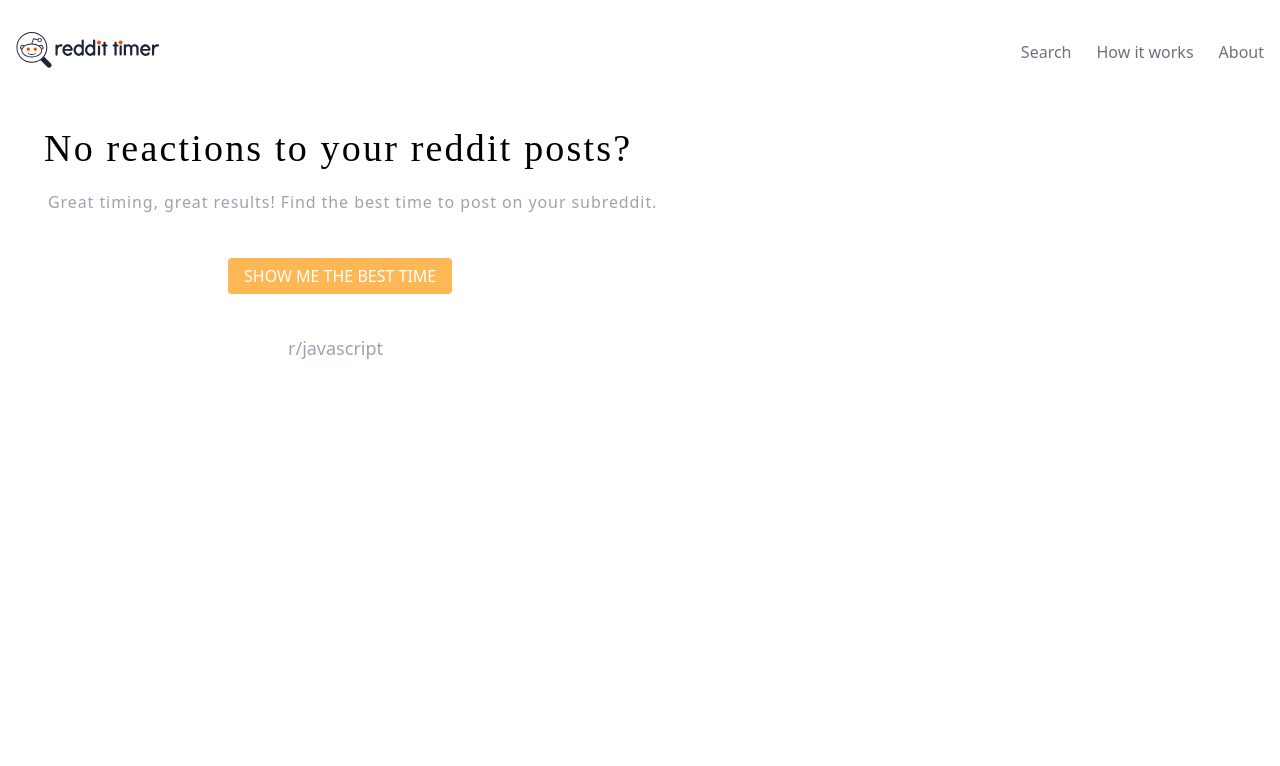
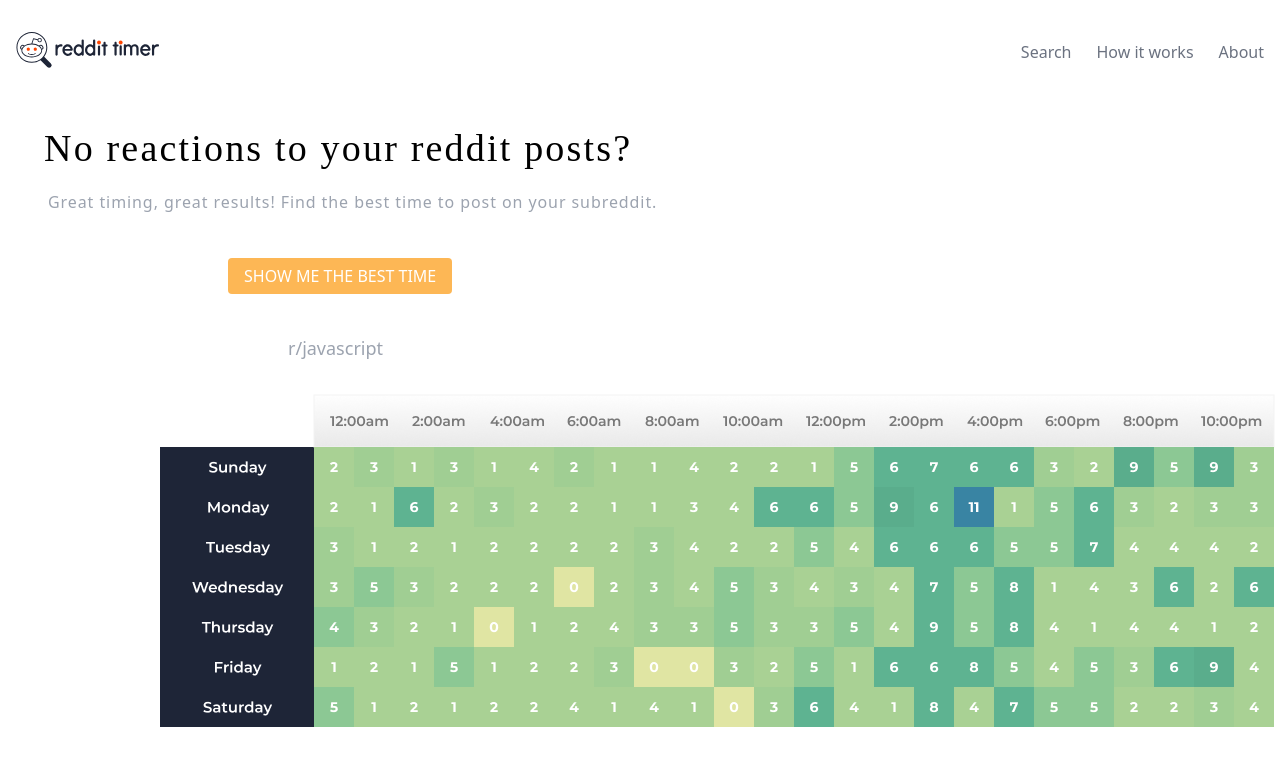
Before and after one commit to d4v3000/subreddit-analyzer, a React (Create React App) app: page / in a window 1280 px wide. Shown: the top 766 px of the page. Built offline with nearby package versions, Linux system fonts and the light colour scheme.

Commit message:
add table image

```diff
--- a/src/components/hero-section/Hero.js
+++ b/src/components/hero-section/Hero.js
@@ -4,10 +4,10 @@ import Introduction from "./Introduction";
 
 function Hero() {
   return (
-    <>
+    <div className="container items-center mx-auto">
       <Introduction />
       <Table />
-    </>
+    </div>
   );
 }
 
--- a/src/components/hero-section/Table.js
+++ b/src/components/hero-section/Table.js
@@ -1,7 +1,12 @@
 import React from "react";
+import Logo from "../../logo/table.png";
 
 function Table() {
-  return <div></div>;
+  return (
+    <div className="mt-8 mx-20">
+      <img src={Logo} alt="Search Table" className="mx-20" />
+    </div>
+  );
 }
 
 export default Table;
```
